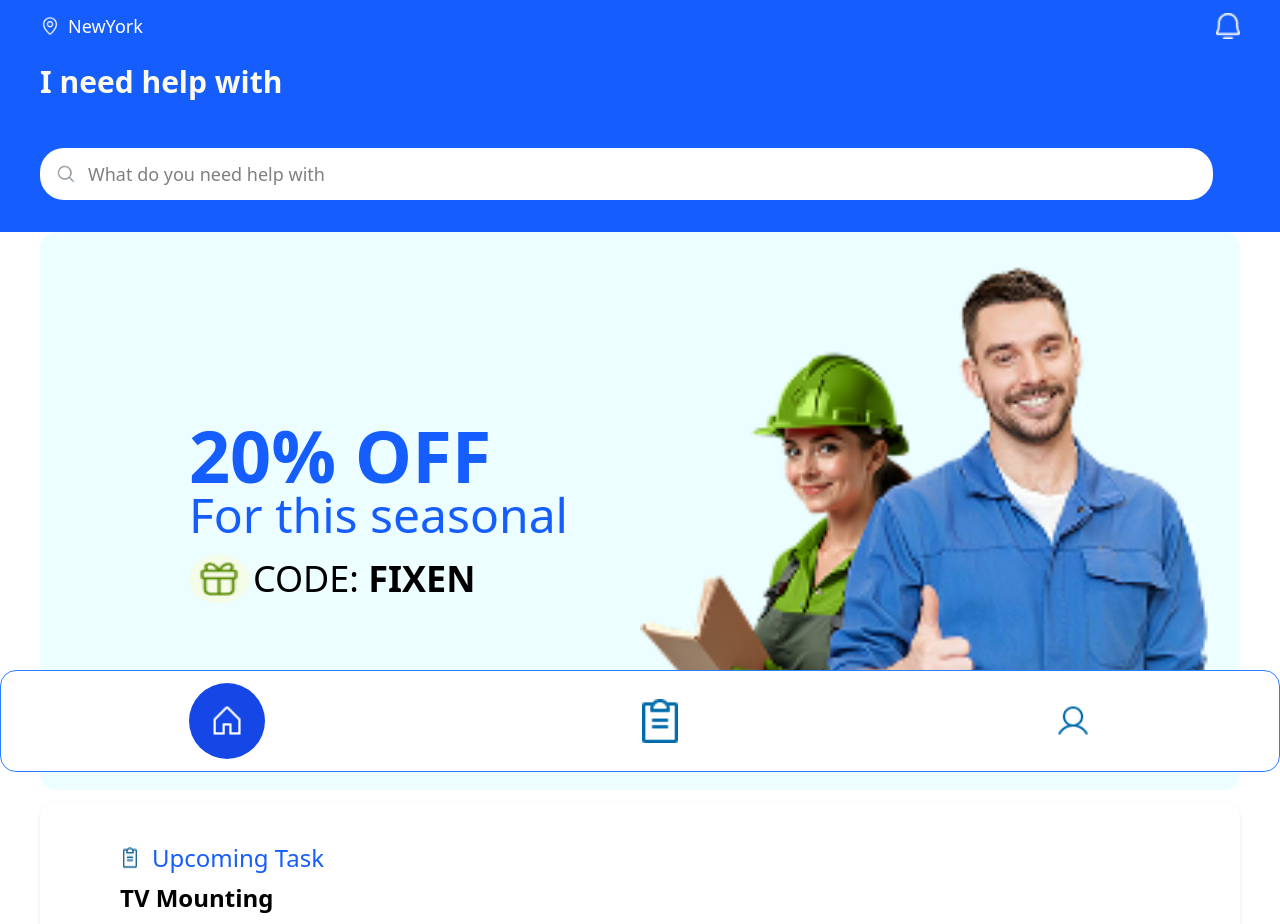
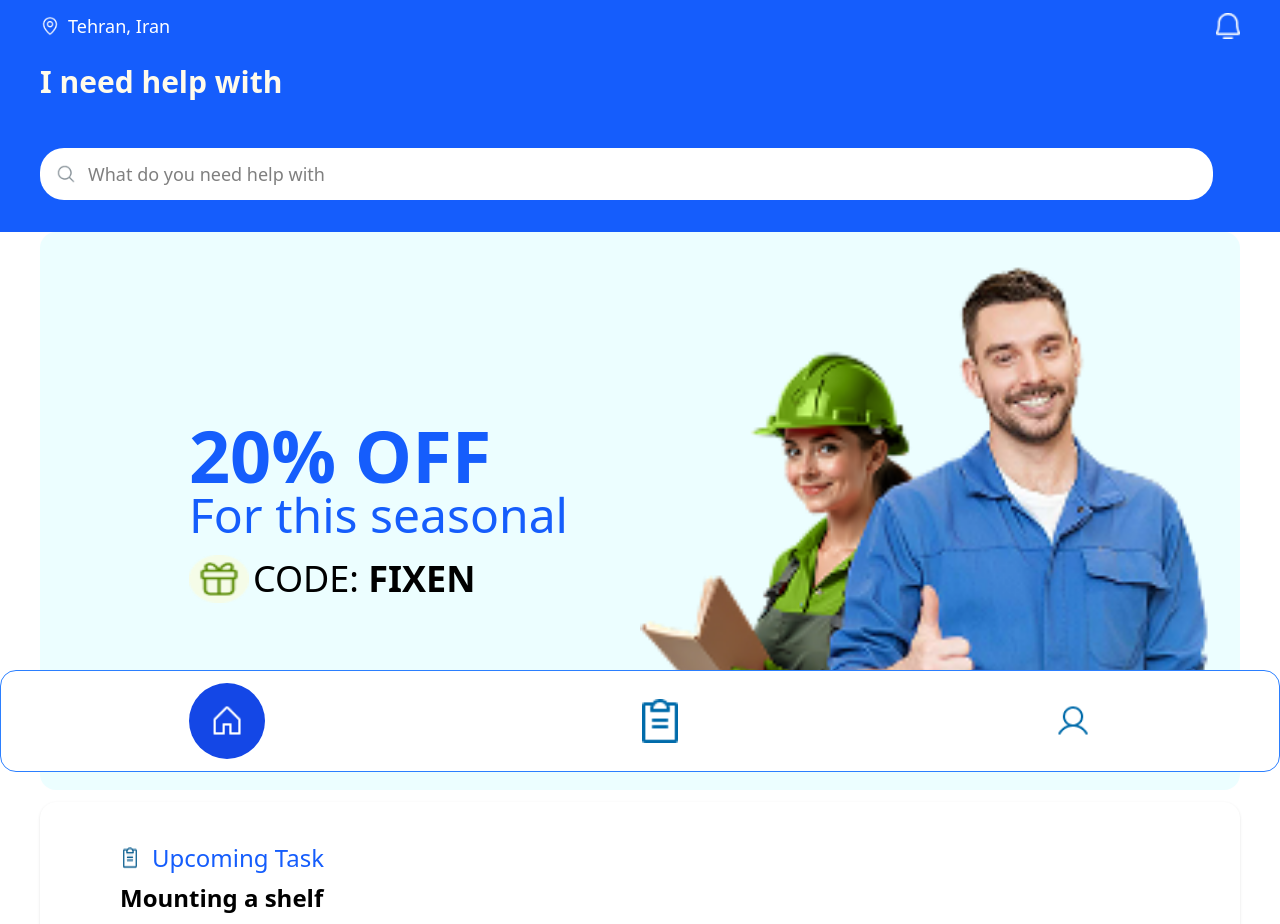
Before and after one commit to Mohammad-Soroush/FlxFy, a React (Vite) app: page / in a window 1280 px wide. Shown: the top 924 px of the page. Built offline with nearby package versions, Linux system fonts and the light colour scheme.

Commit message:
Another update again

```diff
--- a/src/App.jsx
+++ b/src/App.jsx
@@ -14,7 +14,7 @@ function App() {
         <main className="mb-20">
           <div className="container mx-auto max-w-screen-xl px-4 sm:px-10">
             <Promo/>
-            <Tasks task={data.Tasks}/>
+            <Tasks task={data.tasks}/>
             <Categories/>
           </div>
         </main>
--- a/src/data/Data.js
+++ b/src/data/Data.js
@@ -1,37 +1,62 @@
+// src/data/data.js
 const data = {
-  location: [
-    { name: 'NewYork' }
-  ],
   categories: [
-    { name: 'Home repairs', icon:'/assets/Categories/Vector.png', description: 'General home repair services for your house.' },
-    { name: 'Cleaning', icon:'/assets/Categories/Baker.png', description: 'Professional cleaning services for homes and offices.' },
-    { name: 'Handyman', icon:'/assets/Categories/Fixer.png', description: 'Skilled handyman services for various household tasks.' },
-    { name: 'Plumbing', icon:'/assets/Categories/Vector.png', description: 'All kinds of plumbing services including leak fixes and installations.' },
-    { name: 'Painting', icon:'/assets/Categories/Vector.png', description: 'Professional painting services for walls, furniture, and more.' },
-    { name: 'Assembly', icon:'/assets/Categories/Vector.png', description: 'Furniture and equipment assembly services.' },
-    { name: 'Outdoor', icon:'/assets/Categories/Vector.png', description: 'Outdoor maintenance, gardening, and landscaping services.' },
-    { name: 'Vehicle Services', icon:'/assets/Categories/Vector.png', description: 'Car repair, maintenance, and vehicle-related services.' },
-    { name: 'TV mounting', icon:'/assets/Categories/Foto3.png', description: 'Mounting' },
-    { name: 'Shelf mounting', icon:'/assets/Categories/Foto4.png', description: 'Mounting' },
-    { name: 'Wall Art mounting', icon:'/assets/Categories/Foto2.png', description: 'Mounting' },
-  ],
-  Tasks: [
     {
-      kinds: 'Upcoming Task',
-      mount: 'TV Mounting',
-      day: 'Wed',
-      month: 'April',
-      dayN: '23',
-      year: '2025'
+      name: "Home repairs",
+      icon: "/assets/Categories/Vector.png",
+      description: "Fix issues in your home quickly and affordably."
     },
     {
-      kinds: 'Your Final Invoice',
-      mount: 'TV Mounting',
-      day: 'Mon',
-      month: 'March',
-      dayN: '28',
-      year: '2025'
+      name: "Baking",
+      icon: "/assets/Categories/Baker.png",
+      description: "Professional baking services for events and daily needs."
+    },
+    {
+      name: "Fixing",
+      icon: "/assets/Categories/Fixer.png",
+      description: "General fixing for appliances and furniture."
+    },
+    {
+      name: "Repairs",
+      icon: "/assets/Categories/Vector.png",
+      description: "Repair services for various household items."
+    },
+    {
+      name: "Plumbing",
+      icon: "/assets/Categories/Vector.png",
+      description: "Expert plumbing solutions for leaks and installations."
+    },
+    {
+      name: "Electric",
+      icon: "/assets/Categories/Vector.png",
+      description: "Electrical repairs and wiring services."
+    },
+    {
+      name: "Carpentry",
+      icon: "/assets/Categories/Vector.png",
+      description: "Custom carpentry and woodwork projects."
+    },
+    {
+      name: "Painting",
+      icon: "/assets/Categories/Vector.png",
+      description: "Professional painting for interiors and exteriors."
     }
+  ],
+  location: [
+    {
+      name: "Tehran, Iran"
+    }
+  ],
+  tasks: [
+    {
+      kinds: "Upcoming Task",
+      mount: "Mounting a shelf",
+      day: "Monday",
+      month: "October",
+      dayN: "14",
+      year: "2025"
+    }
+    // می‌تونی تسک‌های بیشتری اضافه کنی
   ]
 };
 
```
